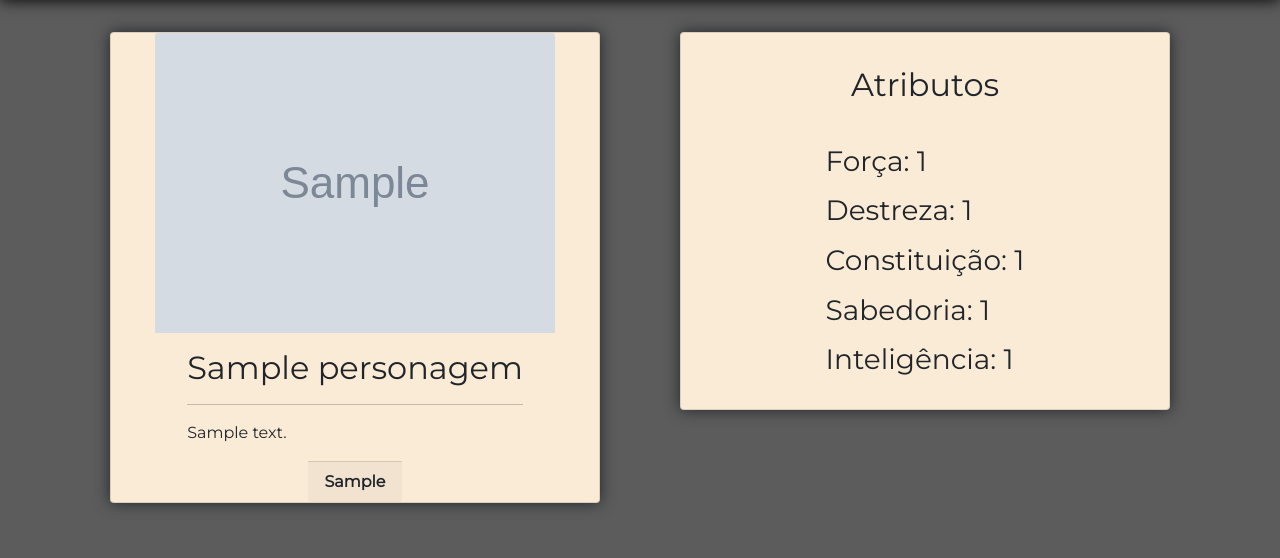
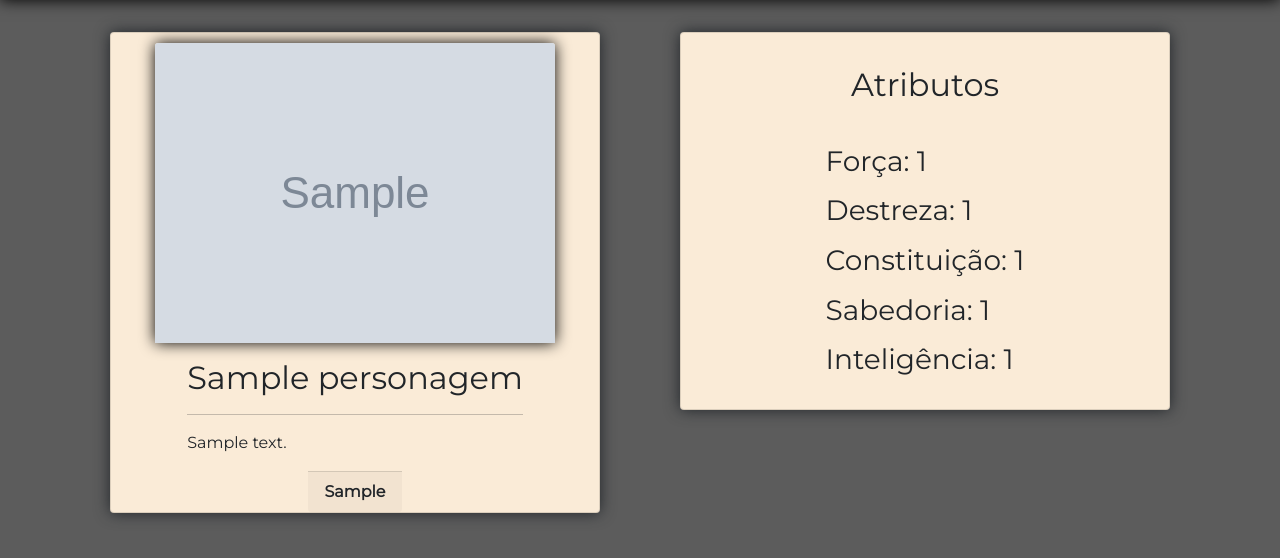
Before and after one commit to RacconWebFenix/FichaDePersonagem, a Flask app: page /read/1 in a window 1280 px wide. Shown: the part 220-778 px from the top of the page. Run offline with Flask 2, Linux system fonts and the light colour scheme; tables that the repository leaves empty hold one stand-in row (values such as "Sample post"); grey boxes marked "Sample" are stand-in pictures; some libraries are stand-ins or nearby versions.

Commit message:
Finalização do projeto

```diff
--- a/static/style.css
+++ b/static/style.css
@@ -10,7 +10,7 @@ body {
 .header {
   padding-top: 10px;
   background: #ffffff;
-  background-image: url("/static/img/fundoCabecalho.jpg");
+  background-image: url("../static/img/fundoCabecalho.jpg");
   background-position: center;
   box-shadow: 0 0 15px black;
 
@@ -96,3 +96,7 @@ body {
 #col2{
   box-shadow: 0 0 15px;
 }
+
+#imgShadow{
+  box-shadow: 0 0 15px black ;
+}
--- a/templates/fichaCompleta.html
+++ b/templates/fichaCompleta.html
@@ -30,18 +30,19 @@
     <div class="container px-4">
         <div class="row gx-5">
           <div class="col">
-           <div class="p-3">
+           <div class="p-3 ">
             <div class="card align-items-center" id="col1">
                 <img
                   src="{{registro.imagem}}"
                   class="card-img-top"
-                  style="width: 400px"
+                  style="width: 400px; margin-top: 10px;"
                   alt="Classe do personagem {{registro.classe}}"
+                  id="imgShadow"
                 />
                 <div class="card-body">
-                  <h2>{{registro.nome}}</h2>
+                  <h2 style="text-align: center;">{{registro.nome}}</h2>
                   <hr />
-                  <p class="card-text">{{registro.bio}}</p>
+                  <p class="card-text" style="text-align: justify; text-justify: inter-word;">{{registro.bio}}</p>
                 </div>
                 <div class="card-footer">
                   <span class="text-center"> <b>{{registro.classe}}</b></span>
```
Also changed, not shown: static/buscarNome.js (+11 -1 lines), templates/create.html (+20 -16 lines), templates/index.html (+15 -10 lines).
